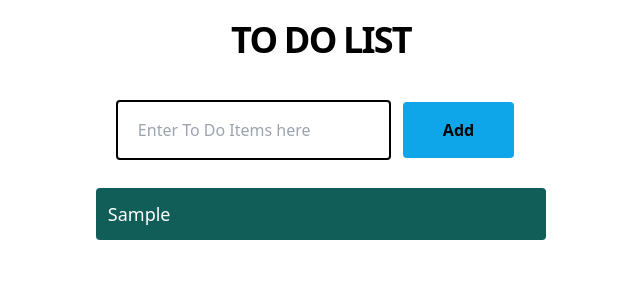
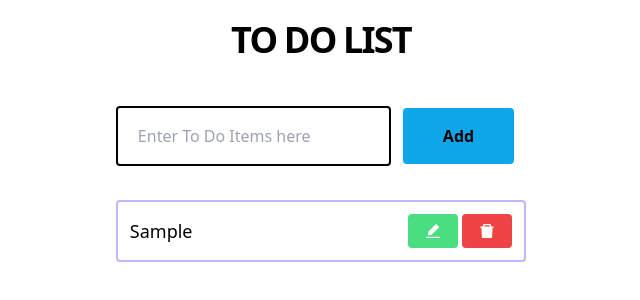
Before and after one commit to stolenfallen1/React-ToDo-App, a React (Vite) app: page / in a window 1280 px wide. Both pictures are taken after typing "Sample" into the empty fields and a click on the button "Add". Shown: the top 300 px of the page, without its empty margins (319-959 px from the left). Built offline with nearby package versions, Linux system fonts and the light colour scheme.

Commit message:
delete functionality

```diff
--- a/src/View/TodoList.tsx
+++ b/src/View/TodoList.tsx
@@ -1,5 +1,6 @@
 import { useState } from "react";
 import InputForm from "../components/InputForm";
+import { AiFillEdit, AiFillDelete } from "react-icons/ai";
 
 const TodoList = () => {
   const [items, setItems] = useState<string[]>([]);
@@ -8,17 +9,32 @@ const TodoList = () => {
     setItems([...items, item]);
   };
 
+  const deleteToDo = (index: number) => {
+    const newItems = [...items];
+    newItems.splice(index, 1);
+    setItems(newItems);
+  };
+
   return (
     <div className="flex justify-center items-center">
       <div>
         <InputForm onAdd={handleAddItem} />
-        <ul>
+        <ul className="mx-5">
           {items.map((item, index) => (
             <li
               key={index}
-              className="py-3 px-3 my-2 text-lg bg-teal-800 text-white max-w-lg rounded cursor-pointer"
+              className="flex items-center py-3 px-3 my-2 text-lg max-w-5xl rounded cursor-pointer border-2 border-violet-300 hover:border-violet-700"
             >
-              {item}
+              <span className="flex-grow">{item}</span>
+              <button className="mx-1 bg-green-400 hover:bg-green-600 text-white font-bold py-2 px-4 rounded">
+                <AiFillEdit />
+              </button>
+              <button
+                className="bg-red-500 hover:bg-red-700 text-white font-bold py-2 px-4 rounded"
+                onClick={() => deleteToDo(index)}
+              >
+                <AiFillDelete />
+              </button>
             </li>
           ))}
         </ul>
--- a/src/components/InputForm.tsx
+++ b/src/components/InputForm.tsx
@@ -22,7 +22,7 @@ const InputForm = ({ onAdd }: Type) => {
         className="px-5 py-4 rounded border-2 border-black"
         placeholder="Enter To Do Items here"
       />
-      <button className="px-10 py-4 mx-3 bg-sky-500 rounded font-bold hover:bg-sky-400">
+      <button className="px-10 py-4 mx-3 my-2 bg-sky-500 rounded font-bold hover:bg-sky-400">
         Add
       </button>
     </form>
```
